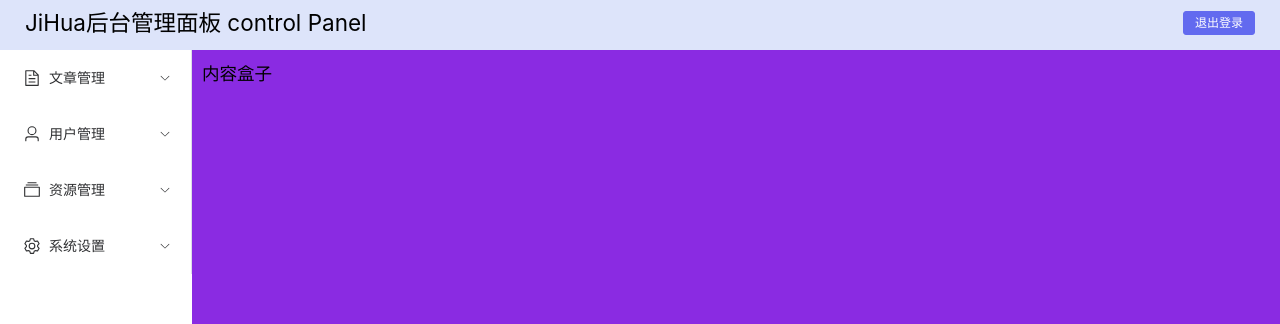
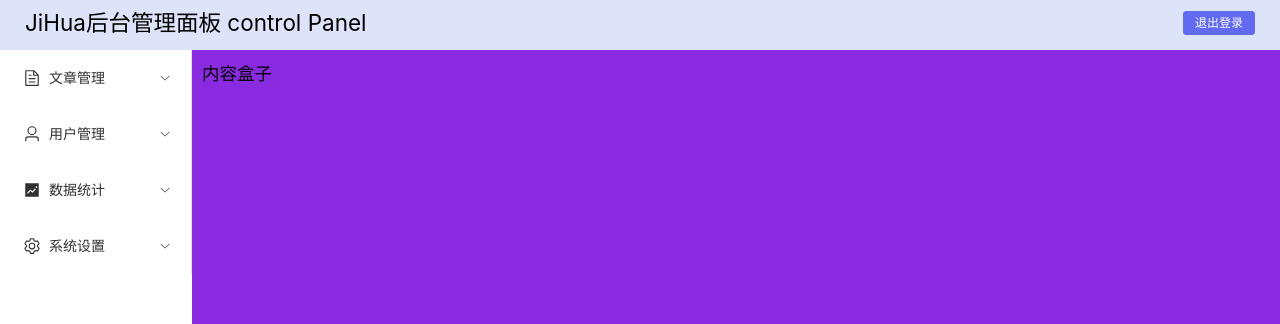
Before and after one commit to bigJiHua/jihau_top_ManagementSystem, a Vue app: page /controlPanel in a window 1280 px wide. Shown: the top 324 px of the page. Built offline with nearby package versions, Linux system fonts and the light colour scheme; sample sign-in values are in the browser's storage.

Commit message:
优化完成项目菜单

```diff
--- a/src/layout/Aside/AsideBar.vue
+++ b/src/layout/Aside/AsideBar.vue
@@ -1,64 +1,20 @@
 <template>
-  <el-menu default-active="2" class="el-menu-vertical-demo" @open="handleOpen" @close="handleClose">
-    <el-sub-menu index="1">
+  <el-menu default-active="2" class="el-menu-vertical-demo">
+    <template v-for="(menuItem, index) in menuArray" :key="index">
+      <el-sub-menu :index="index + 1">
         <template #title>
           <el-icon>
-          <Document />
+            <component :is="menuItem.icon.name" />
           </el-icon>
-        <span>文章管理</span>
+          <span>{{ menuItem.name }}</span>
         </template>
-      <el-menu-item-group title="用户文章">
-        <el-menu-item index="1-1">审阅文章</el-menu-item>
-        <el-menu-item index="1-2">编辑文章</el-menu-item>
-        <el-menu-item index="1-3">编辑通知</el-menu-item>
-        <el-menu-item index="1-4">文章统计</el-menu-item>
+        <el-menu-item-group :title="menuItem.groupTitle">
+          <el-menu-item v-for="(childItem, childIndex) in menuItem.children" :key="childIndex" :index="`${index + 1}-${childIndex + 1}`">
+            {{ childItem.name }}
+          </el-menu-item>
         </el-menu-item-group>
       </el-sub-menu>
-    <el-sub-menu index="2">
-      <template #title>
-        <el-icon>
-          <User />
-        </el-icon>
-        <span>用户管理</span>
     </template>
-      <el-menu-item-group title="用户管理">
-        <el-sub-menu index="2-1">
-          <template #title>管理</template>
-          <el-menu-item index="2-1-1">站点用户</el-menu-item>
-          <el-menu-item index="2-1-2">管理员</el-menu-item>
-        </el-sub-menu>
-        <el-menu-item index="2-2">用户统计</el-menu-item>
-      </el-menu-item-group>
-    </el-sub-menu>
-    <el-sub-menu index="3">
-      <template #title>
-        <el-icon>
-          <Files />
-        </el-icon>
-        <span>资源管理</span>
-      </template>
-      <el-menu-item-group title="站点资源">
-        <el-menu-item index="3-1">站内图库</el-menu-item>
-        <el-menu-item index="3-1">站内文件</el-menu-item>
-      </el-menu-item-group>
-    </el-sub-menu>
-
-    <el-sub-menu index="4">
-      <template #title>
-        <el-icon>
-          <setting />
-        </el-icon>
-        <span>系统设置</span>
-      </template>
-      <el-menu-item-group title="系统设置">
-        <el-sub-menu index="4-1">
-          <template #title>首页设置</template>
-          <el-menu-item index="4-1-1">轮播图</el-menu-item>
-          <el-menu-item index="4-1-2">友链添加</el-menu-item>
-        </el-sub-menu>
-        <el-menu-item index="4-2">站点设置</el-menu-item>
-      </el-menu-item-group>
-    </el-sub-menu>
   </el-menu>
 </template>
 
@@ -66,13 +22,55 @@
 import {
   Document,
   Setting,
+  User,
+  TrendCharts
 } from '@element-plus/icons-vue'
-const handleOpen = (key: string, keyPath: string[]) => {
-  console.log(key, keyPath)
+const menuArray = [
+  {
+    name: '文章管理',
+    icon: Document,
+    groupTitle: '文章',
+    children: [
+      { name: '文章列表' }, // 获取所有文章 查阅所有用户的文章
+      { name: '文章编辑' }, // 编辑目标文章
+      { name: '通知编辑' }, // 发布站点通知 公告之类的 Page页面
+    ],
+  },
+  {
+    name: '用户管理',
+    icon: User,
+    groupTitle: '管理',
+    children: [
+      { name: '用户列表' }, // 分别展示 用户 和 管理员
+      { name: '权限管理' }, // 对用户分权
+    ],
+  },
+  {
+    name: '数据统计',
+    icon: TrendCharts,
+    groupTitle: '统计',
+    children: [
+      { name: '文章统计', url: '' }, // 展示所有文章数目图
+      { name: '用户统计', url: '' }, // 展示所有用户分布图
+      { name: '访问量统计', url: '' },// 展示网站访问量图
+      { name: '用户活跃度', url: '' },// 展示用户活跃状态图
+      { name: '用户设备统计', url: '' },// 展示用户使用的设备 宽高大小 设备显示密度 统计图
+      { name: '用户来源统计', url: '' },// 展示用户来源分布图
+      { name: '文章互动统计', url: '' },// 展示文章点赞数最高 评论最多等等数据 图
+    ],
+  },
+  {
+    name: '系统设置',
+    icon: Setting,
+    groupTitle: '设置',
+    children: [
+      { name: '轮播图', url: '' }, // 修改首页轮播图
+      { name: '友链', url: '' }, // 增删友链
+      { name: '站点设置', url: '' }, // 是否开启注册等等
+      { name: '站点运行图', url: '' }, // 展示站点运行状态
+    ],
   }
-const handleClose = (key: string, keyPath: string[]) => {
-  console.log(key, keyPath)
-}
+]
 </script>
 
 <style lang="less" scoped></style>
```
Also changed, not shown: src/layout/Aside/README.MD. Lines whose indentation alone changed are shown as unchanged.
